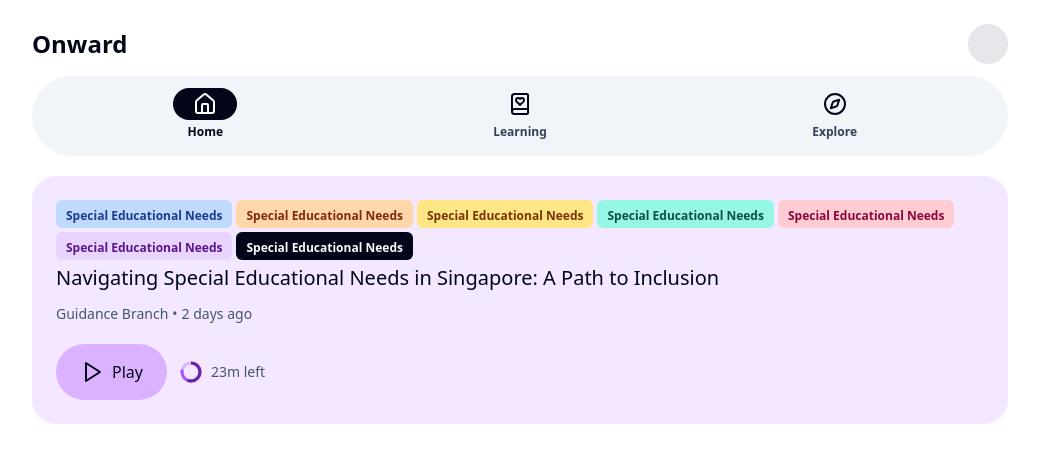
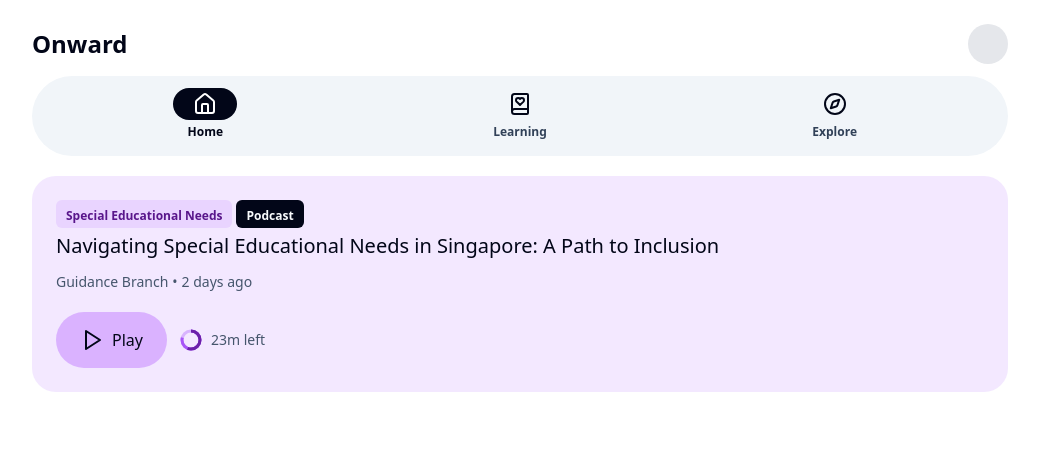
Before and after one commit to String-sg/onward, a SvelteKit app in the folder apps/learner/: page / in a window 1280 px wide. Shown: the top 462 px of the page, without its empty margins (120-1159 px from the left). Built offline with nearby package versions, Linux system fonts and the light colour scheme.

Commit message:
feat(learner): add MultiLearningUnits as a component

```diff
--- a/apps/learner/src/lib/components/Badge.svelte
+++ b/apps/learner/src/lib/components/Badge.svelte
@@ -2,8 +2,10 @@
   import type { Snippet } from 'svelte';
   import type { HTMLAttributes } from 'svelte/elements';
 
+  export type Variant = 'blue' | 'orange' | 'amber' | 'teal' | 'rose' | 'purple' | 'slate';
+
   interface Props extends HTMLAttributes<HTMLDivElement> {
-    variant: 'blue' | 'orange' | 'amber' | 'teal' | 'rose' | 'purple' | 'slate';
+    variant: Variant;
     children: Snippet;
   }
 
--- /dev/null
+++ b/apps/learner/src/lib/components/MultiLearningUnits.svelte
@@ -0,0 +1,93 @@
+<script lang="ts">
+  import { Play } from '@lucide/svelte';
+
+  import Badge, { type Variant as BadgeVariant } from '$lib/components/Badge.svelte';
+
+  type Collection =
+    | 'Assessment Literacy'
+    | 'Differentiated Instruction'
+    | 'Inquiry-based Learning'
+    | 'e-Pedagogy'
+    | 'Character and Citizenship Education'
+    | 'Special Educational Needs';
+
+  type Tag = 'Podcast' | 'Note';
+
+  interface Props {
+    title: string;
+    collection: Collection;
+    tags: Tag[];
+  }
+
+  let { title, collection, tags }: Props = $props();
+
+  const collectionVariantMapping: Record<Collection, BadgeVariant> = {
+    'Assessment Literacy': 'blue',
+    'Differentiated Instruction': 'orange',
+    'Inquiry-based Learning': 'amber',
+    'e-Pedagogy': 'teal',
+    'Character and Citizenship Education': 'rose',
+    'Special Educational Needs': 'purple',
+  };
+</script>
+
+<div class="flex flex-col rounded-3xl bg-purple-100 p-6">
+  <div class="flex flex-wrap gap-1">
+    <Badge variant={collectionVariantMapping[collection]}>{collection}</Badge>
+
+    {#each tags as tag (tag)}
+      <Badge variant="slate">{tag}</Badge>
+    {/each}
+  </div>
+
+  <div class="mt-1">
+    <span class="text-xl font-medium text-slate-950">
+      {title}
+    </span>
+  </div>
+
+  <div class="mt-3 flex gap-x-1">
+    <span class="text-sm text-slate-600">Guidance Branch</span>
+    <span class="text-sm text-slate-600">•</span>
+    <span class="text-sm text-slate-600">2 days ago</span>
+  </div>
+
+  <div class="mt-5 flex justify-start gap-3">
+    <button class="flex items-center justify-center gap-2 rounded-full bg-purple-300 px-6 py-4">
+      <Play />
+      <span>Play</span>
+    </button>
+
+    <div class="flex items-center justify-center gap-2">
+      <svg viewBox="0 0 24 24" class="h-6 w-6">
+        <circle cx="12" cy="12" r="9" stroke="#D8B4FE" fill="none" stroke-width="3px" />
+        <circle
+          cx="12"
+          cy="12"
+          r="9"
+          stroke="#A855F7"
+          fill="none"
+          stroke-width="3px"
+          stroke-dasharray="56.55"
+          stroke-dashoffset="12"
+          transform-origin="center"
+          transform="rotate(-90 0 0)"
+        />
+        <circle
+          cx="12"
+          cy="12"
+          r="9"
+          stroke="#6B21A8"
+          fill="none"
+          stroke-width="3px"
+          stroke-dasharray="56.55"
+          stroke-dashoffset="25"
+          transform-origin="center"
+          transform="rotate(-90 0 0)"
+        />
+      </svg>
+
+      <span class="text-sm text-slate-600">23m left</span>
+    </div>
+  </div>
+</div>
--- a/apps/learner/src/routes/(app)/+page.svelte
+++ b/apps/learner/src/routes/(app)/+page.svelte
@@ -1,70 +1,11 @@
 <script>
-  import { Play } from '@lucide/svelte';
-
-  import Badge from '$lib/components/Badge.svelte';
+  import MultiLearningUnits from '$lib/components/MultiLearningUnits.svelte';
 </script>
 
 <div class="px-6 pt-5">
-  <div class="flex flex-col rounded-3xl bg-purple-100 p-6">
-    <div class="flex flex-wrap gap-1">
-      <Badge variant="blue">Special Educational Needs</Badge>
-      <Badge variant="orange">Special Educational Needs</Badge>
-      <Badge variant="amber">Special Educational Needs</Badge>
-      <Badge variant="teal">Special Educational Needs</Badge>
-      <Badge variant="rose">Special Educational Needs</Badge>
-      <Badge variant="purple">Special Educational Needs</Badge>
-      <Badge variant="slate">Special Educational Needs</Badge>
-    </div>
-
-    <div class="mt-1">
-      <span class="text-xl font-medium text-slate-950">
-        Navigating Special Educational Needs in Singapore: A Path to Inclusion
-      </span>
-    </div>
-
-    <div class="mt-3 flex gap-x-1">
-      <span class="text-sm text-slate-600">Guidance Branch</span>
-      <span class="text-sm text-slate-600">•</span>
-      <span class="text-sm text-slate-600">2 days ago</span>
-    </div>
-
-    <div class="mt-5 flex justify-start gap-3">
-      <button class="flex items-center justify-center gap-2 rounded-full bg-purple-300 px-6 py-4">
-        <Play />
-        <span>Play</span>
-      </button>
-
-      <div class="flex items-center justify-center gap-2">
-        <svg viewBox="0 0 24 24" class="h-6 w-6">
-          <circle cx="12" cy="12" r="9" stroke="#D8B4FE" fill="none" stroke-width="3px" />
-          <circle
-            cx="12"
-            cy="12"
-            r="9"
-            stroke="#A855F7"
-            fill="none"
-            stroke-width="3px"
-            stroke-dasharray="56.55"
-            stroke-dashoffset="12"
-            transform-origin="center"
-            transform="rotate(-90 0 0)"
-          />
-          <circle
-            cx="12"
-            cy="12"
-            r="9"
-            stroke="#6B21A8"
-            fill="none"
-            stroke-width="3px"
-            stroke-dasharray="56.55"
-            stroke-dashoffset="25"
-            transform-origin="center"
-            transform="rotate(-90 0 0)"
-          />
-        </svg>
-
-        <span class="text-sm text-slate-600">23m left</span>
-      </div>
-    </div>
-  </div>
+  <MultiLearningUnits
+    collection="Special Educational Needs"
+    title="Navigating Special Educational Needs in Singapore: A Path to Inclusion"
+    tags={['Podcast']}
+  />
 </div>
```
